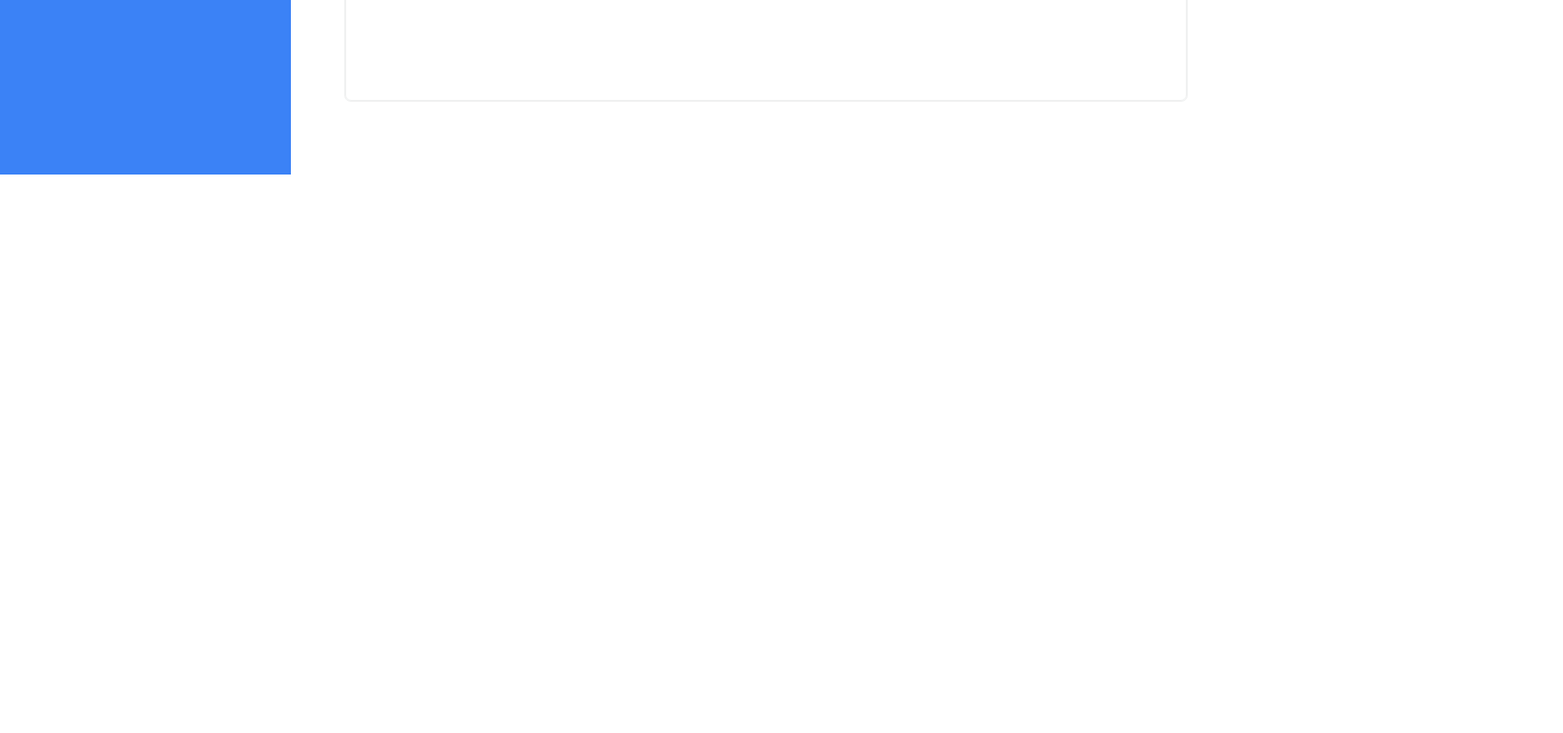
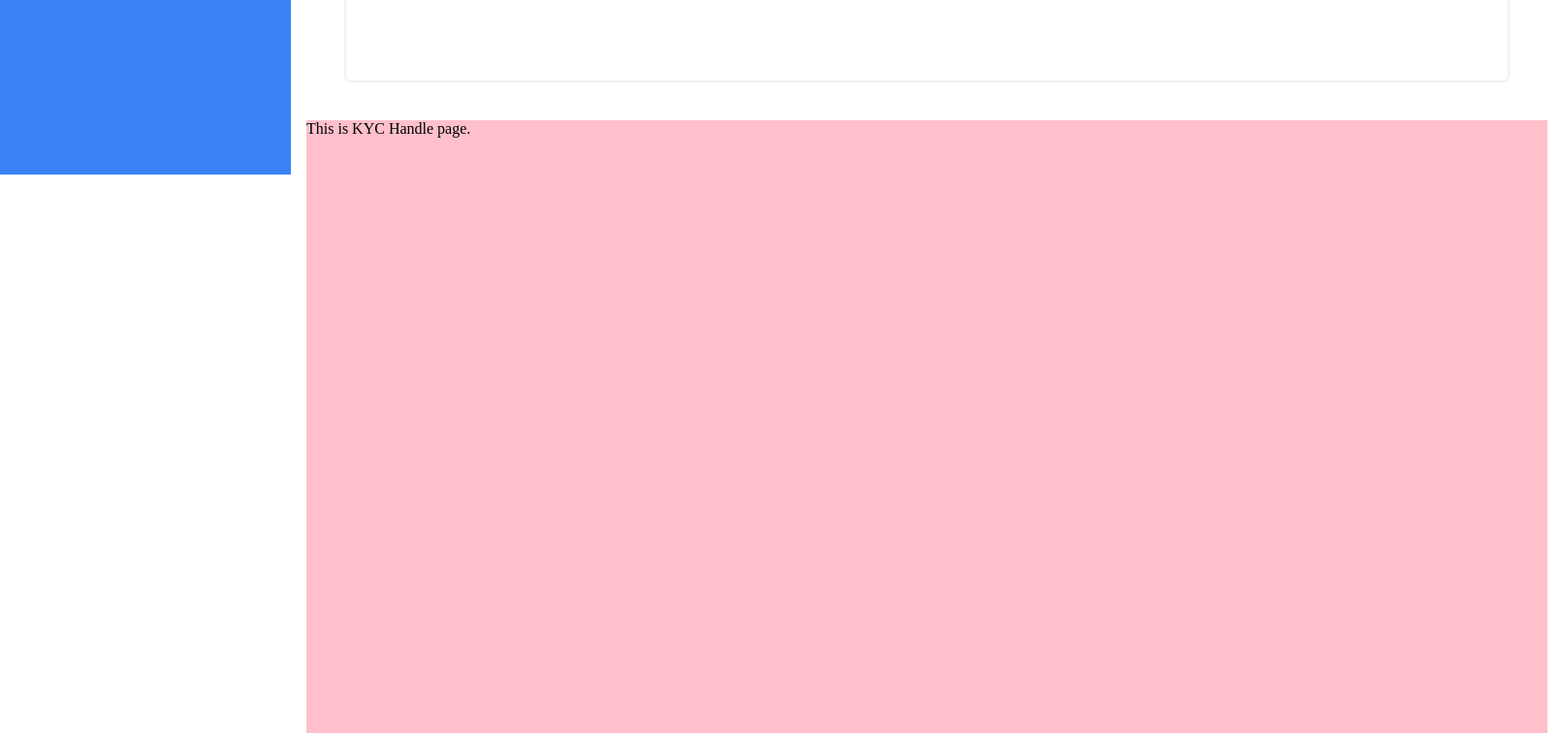
Before and after one commit to Gashapon-Team/site-frontend-vue-element-plus, a Vue app: page /homepage/varifyName in a window 1280 px wide. Shown: the part 620-1376 px from the top of the page at 97% size, 1612 px wide, since content can reach past the window. Before the commit the page ends 800 px from the top, so only its background shows below. Built offline with nearby package versions, Linux system fonts and the light colour scheme.

Commit message:
feature: add new KYC varify handler page and route

```diff
--- /dev/null
+++ b/src/components/handlers/KYCvarify.vue
@@ -0,0 +1,3 @@
+<template>
+  <div>kyc驗證頁面</div>
+</template>
--- a/src/router/index.js
+++ b/src/router/index.js
@@ -34,6 +34,21 @@ const router = createRouter({
       ]
     },
     {
+      path: '/handlers',
+      name: 'handlers',
+      component: ()=>import('../views/handlers.vue'),
+      children: [
+        {
+          path: 'KYCvarify',
+          component: ()=>import('../components/handlers/KYCvarify.vue')
+        },
+        // {
+        //   path: 'varifyName',
+        //   component: ()=>import('../views/varifyName.vue')
+        // }
+      ]
+    },
+    {
       path: '/tabs',
       name: 'tabs',
       component: () => import('../views/Tabs.vue')
--- /dev/null
+++ b/src/views/KYCHandlePage.vue
@@ -0,0 +1,14 @@
+<template>
+  <div id="KYCHandlePage">
+    This is KYC Handle page.
+  </div>
+</template>
+<script setup>
+</script>
+<style lang="scss" scoped>
+#KYCHandlePage {
+  background: pink;
+  width: 100vw;
+  height: 100vh;
+}
+</style>
--- /dev/null
+++ b/src/views/handlers.vue
@@ -0,0 +1,27 @@
+<template>
+  <div class="common-layout">
+    <el-container>
+      <div class="Content">
+        <el-row><Header /></el-row>
+        <el-row>
+          <router-view></router-view>
+        </el-row>
+      </div>
+    </el-container>
+  </div>
+</template>
+
+<script setup>
+import Header from '../components/layout/newheader.vue'
+import { defineComponent } from 'vue'
+
+defineComponent({ Header })
+</script>
+<style lang="scss" scoped>
+@import '../style/main.scss';
+.Content{
+  display: flex;
+  flex-direction: column;
+  width: 100%;
+}
+</style>
--- a/src/views/varifyName.vue
+++ b/src/views/varifyName.vue
@@ -16,7 +16,7 @@
         </div>
       </div>
       <div class="varify_status__right">
-        <el-button class="varify_status__varify_btn" type="primary"><el-icon style="margin-right: 4px;"><CircleCheck /></el-icon>前往認證</el-button>
+        <el-button class="varify_status__varify_btn" @click="startVarify" type="primary"><el-icon style="margin-right: 4px;"><CircleCheck /></el-icon>前往認證</el-button>
       </div>
     </div>
 
@@ -28,12 +28,20 @@
         </div>
     </div>
 
+    <KYCHandlePage/>
+
   </div>
 </template>
-<script>
-export default {
+<script setup>
+import KYCHandlePage from './KYCHandlePage.vue'
+import { useRouter } from 'vue-router';
+
+const router = useRouter();
+function startVarify(){
+  router.push('/handlers/KYCvarify')
 
 }
+
 </script>
 
 <style lang="scss" scope>
```
